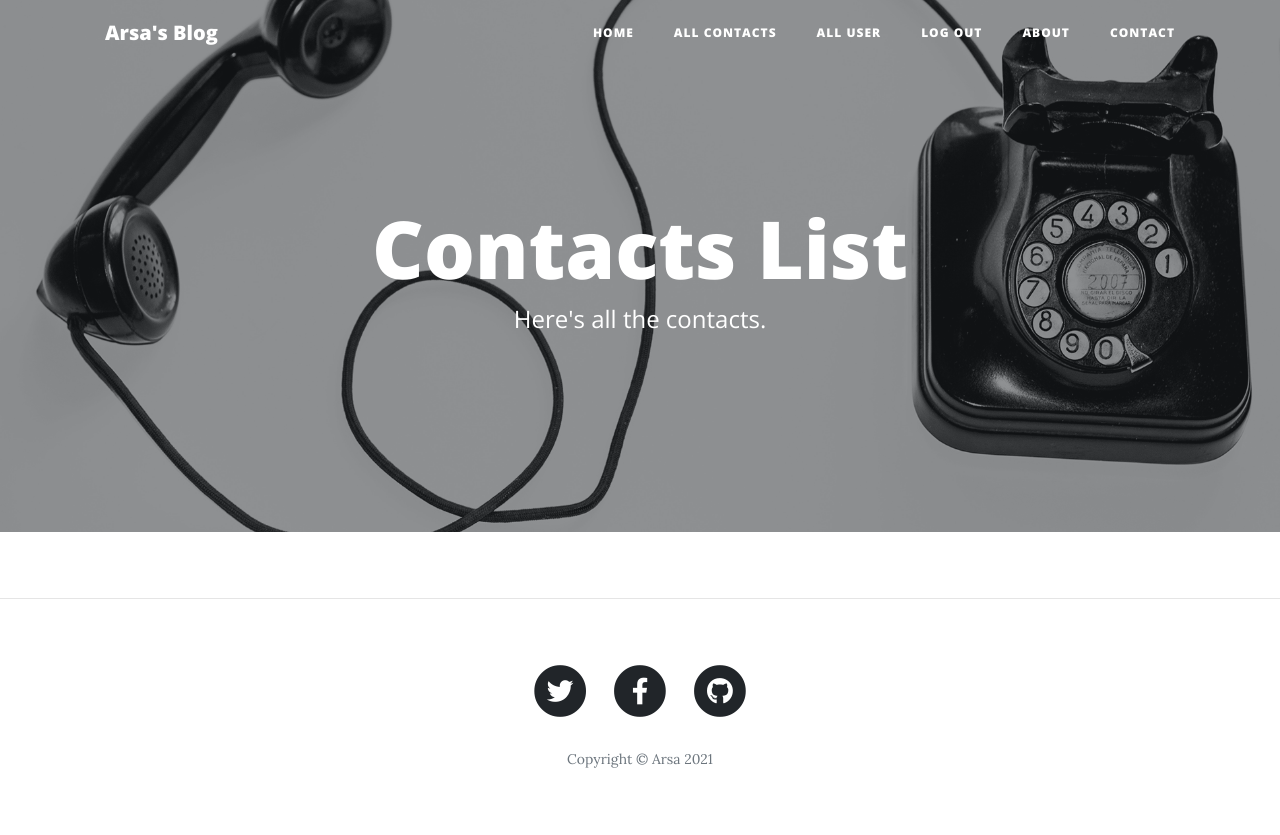
After one commit to arsaizdihar/arsa-blog, a Flask app: page /contact/show in a window 1280 px wide. The commit adds this page. Run offline with Flask 2, Linux system fonts and the light colour scheme; a user stored in the database is signed in; data that the repository does not hold is empty; some libraries are stand-ins or nearby versions.

Commit message:
add contact list and user list route

```diff
--- a/main.py
+++ b/main.py
@@ -6,7 +6,6 @@ from werkzeug.security import generate_password_hash, check_password_hash
 from flask_sqlalchemy import SQLAlchemy
 from sqlalchemy.orm import relationship
 from flask_login import UserMixin, login_user, LoginManager, login_required, current_user, logout_user
-from flask_mail import Mail, Message
 from forms import CreatePostForm, RegisterForm, LoginForm, CommentForm
 from flask_gravatar import Gravatar
 from functools import wraps
@@ -24,17 +23,15 @@ app.config['SQLALCHEMY_DATABASE_URI'] = os.environ.get('DATABASE_URL', "sqlite:/
 app.config['SQLALCHEMY_TRACK_MODIFICATIONS'] = False
 db = SQLAlchemy(app)
 
-# MY_EMAIL = os.environ.get("EMAIL")
-MY_EMAIL = "pythonarsa@gmail.com"
-# MY_PASSWORD = os.environ.get("PASSWORD")
-MY_PASSWORD = "2lwoVk7Y#b8B$"
-app.config['MAIL_SERVER'] = 'smtp.gmail.com'
-app.config['MAIL_PORT'] = 587
-app.config['MAIL_USERNAME'] = MY_EMAIL
-app.config['MAIL_PASSWORD'] = MY_PASSWORD
-app.config['MAIL_USE_TLS'] = True
-app.config['MAIL_USE_SSL'] = False
-mail = Mail(app=app)
+# # MY_EMAIL = os.environ.get("EMAIL")
+# # MY_PASSWORD = os.environ.get("PASSWORD")
+# app.config['MAIL_SERVER'] = 'smtp.gmail.com'
+# app.config['MAIL_PORT'] = 587
+# app.config['MAIL_USERNAME'] = MY_EMAIL
+# app.config['MAIL_PASSWORD'] = MY_PASSWORD
+# app.config['MAIL_USE_TLS'] = True
+# app.config['MAIL_USE_SSL'] = False
+# mail = Mail(app=app)
 
 login_manager = LoginManager()
 login_manager.init_app(app)
@@ -81,6 +78,15 @@ class Comment(db.Model):
     parent_post = relationship("BlogPost", back_populates="comments")
 
     text = db.Column(db.Text, nullable=False)
+
+
+class Contact(db.Model):
+    __tablename__ = "contacts"
+    id = db.Column(db.Integer, primary_key=True)
+    email = db.Column(db.String(100))
+    name = db.Column(db.String(100))
+    phone_number = db.Column(db.String(20))
+    message = db.Column(db.Text)
 
 
 db.create_all()
@@ -192,9 +198,9 @@ def contact():
         email = data["email"]
         phone_number = data['phone_number']
         message = data["message"]
-        msg = Message("New Message from Blog", sender=MY_EMAIL, recipients=["arsadihar@gmail.com"])
-        msg.body = f"Name: {name}\nEmail: {email}\nPhone: {phone_number}\nMessage: {message}"
-        mail.send(msg)
+        new_contact = Contact(name=name, email=email, phone_number=phone_number, message=message)
+        db.session.add(new_contact)
+        db.session.commit()
         return redirect(url_for("contact"))
     return render_template("contact.html", logged_in=current_user.is_authenticated)
 
@@ -271,6 +277,27 @@ def delete_comment(post_id):
     return redirect(url_for("show_post", post_id=post_id))
 
 
+@app.route("/contact/show")
+@admin_only
+def show_contacts():
+    contact_id = request.args.get("id")
+    if contact_id:
+        contact_id = int(contact_id)
+        contact_to_delete = Contact.query.get(contact_id)
+        db.session.delete(contact_to_delete)
+        db.session.commit()
+        return redirect(url_for("show_contacts"))
+    all_contacts = Contact.query.all()
+    return render_template("show-contact.html", contacts=all_contacts, logged_in=True)
+
+
+@app.route("/users")
+@admin_only
+def show_users():
+    all_users = User.query.all()
+    return render_template("show-users.html", users=all_users, logged_in=True)
+
+
 if __name__ == "__main__":
     app.run(host='0.0.0.0', port=5000)
     # app.run(debug=True)
--- a/templates/header.html
+++ b/templates/header.html
@@ -38,6 +38,14 @@
           <li class="nav-item">
             <a class="nav-link" href="{{ url_for('get_all_posts') }}">Home</a>
           </li>
+          {% if current_user.id == 1 %}
+          <li class="nav-item">
+            <a class="nav-link" href="{{ url_for('show_contacts') }}">All Contacts</a>
+          </li>
+          <li class="nav-item">
+            <a class="nav-link" href="{{ url_for('show_users') }}">All User</a>
+          </li>
+          {% endif %}
           {% if not logged_in %}
           <li class="nav-item">
             <a class="nav-link" href="{{ url_for('login') }}">Login</a>
--- /dev/null
+++ b/templates/show-contact.html
@@ -0,0 +1,34 @@
+{% include "header.html" %}
+    <!-- Page Header -->
+  <header class="masthead" style="background-image: url('{{ url_for('static', filename='img/contact-bg.jpg')}}')">
+    <div class="overlay"></div>
+    <div class="container">
+      <div class="row">
+        <div class="col-lg-8 col-md-10 mx-auto">
+          <div class="page-heading">
+            <h1>Contacts List</h1>
+            <span class="subheading">Here's all the contacts.</span>
+          </div>
+        </div>
+      </div>
+    </div>
+  </header>
+
+    <article>
+    <div class="container">
+      <div class="row">
+        <div class="col-lg-8 col-md-10 mx-auto">
+            {% for contact in contacts %}
+            <div class="post-preview">
+                <h2 class="post-title">{{ contact.name }}</h2>
+                <h3 class="post-subtitle">{{ contact.email }} {{ contact.phone_number }}</h3>
+                <p class="post-meta">{{ contact.message }} <a href="{{url_for('show_contacts', id=contact.id) }}">✘</a></p>
+            </div>
+            {% endfor %}
+        </div>
+      </div>
+    </div>
+  </article>
+
+  <hr>
+{% include "footer.html" %}
```
Also changed, not shown: templates/show-users.html (added, +33 -0 lines), blog.db.
